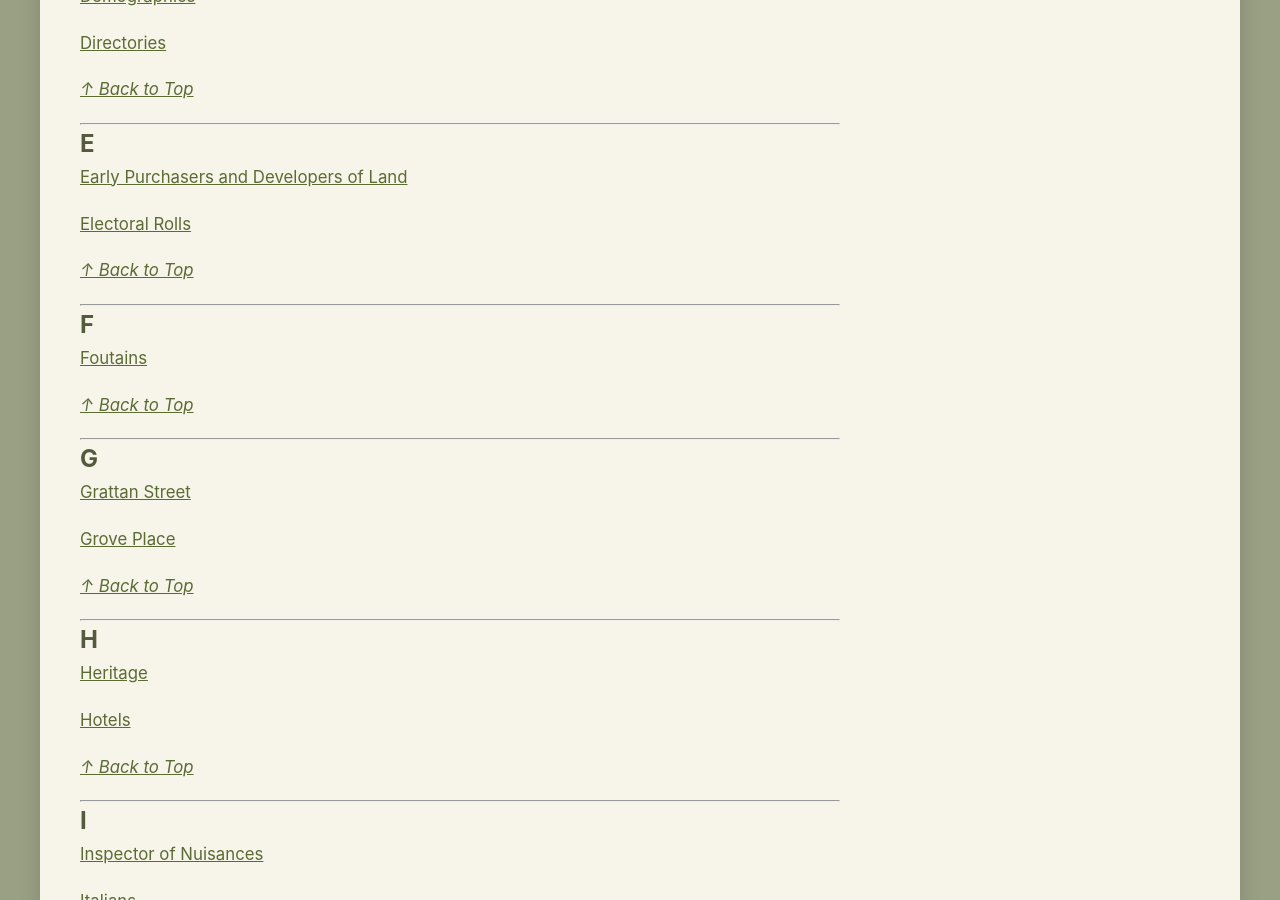
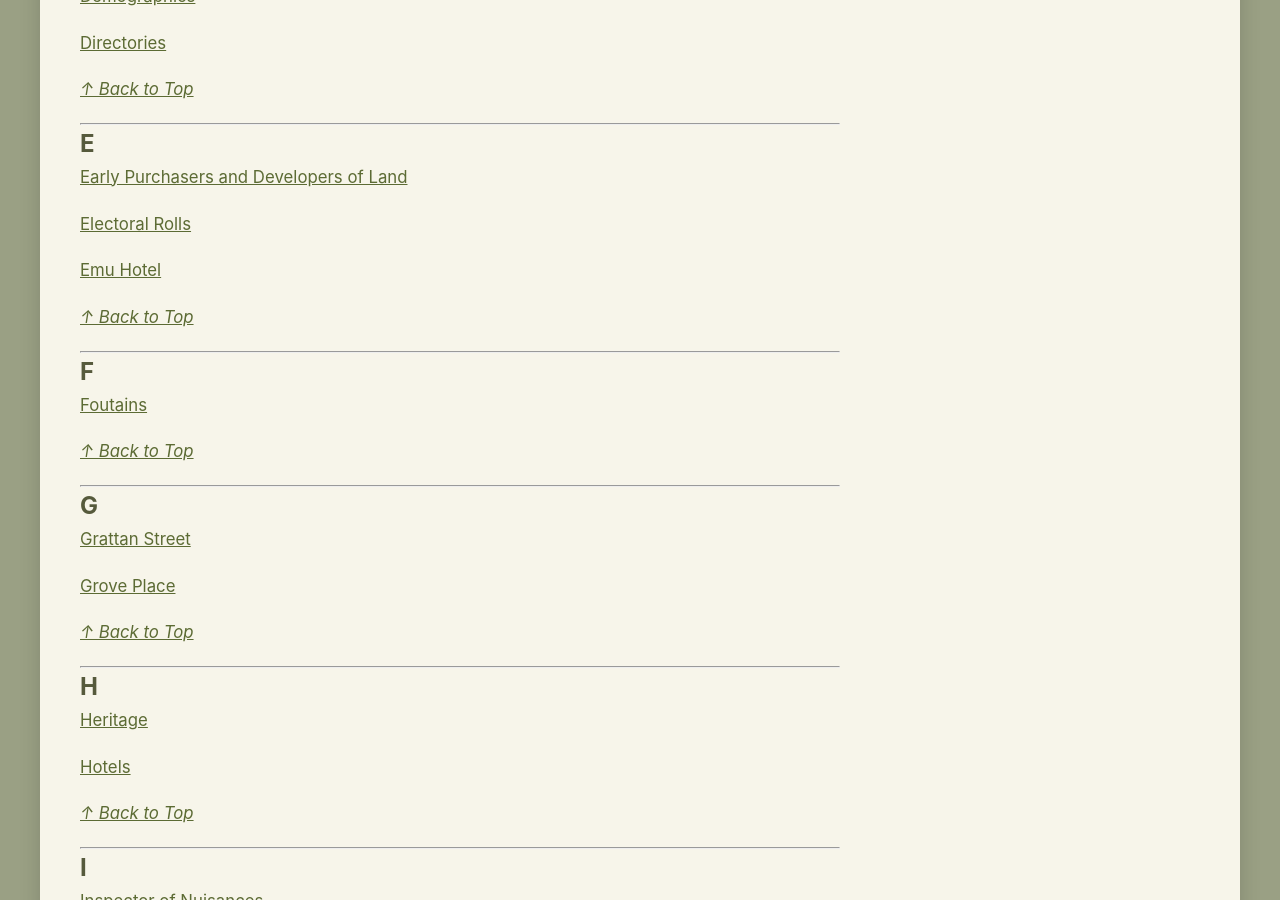
Before and after one commit to notamitchell/order, a Jekyll site: the page built from aToZ.md, in a window 1280 px wide and 900 px high, scrolled down 1924 px. Built offline with Jekyll 4.4.1, drawn with Linux system fonts in a browser that asks for light colours; a script that is not in the unit is left out.

Commit message:
Update aToZ.md

```diff
--- a/aToZ.md
+++ b/aToZ.md
@@ -85,6 +85,8 @@ _[&uarr; Back to Top](#index-a-to-z)_
 [Early Purchasers and Developers of Land](civic?id=Early Purchasers and Developers of Land)
 
 [Electoral Rolls](civic?id=Electoral Rolls)
+
+[Emu Hotel](civic?id=Emu Hotel)
 
 _[&uarr; Back to Top](#index-a-to-z)_
 
```
